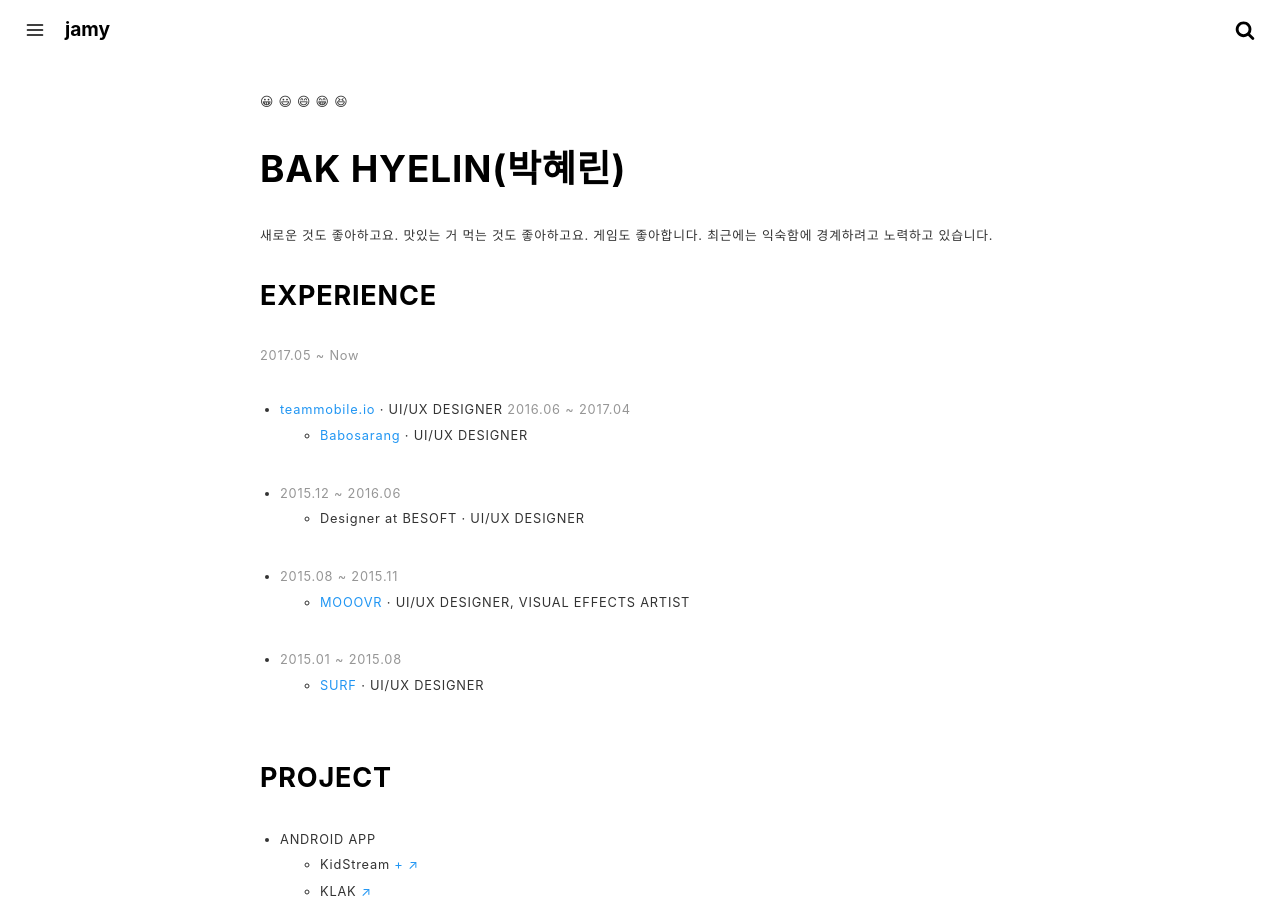
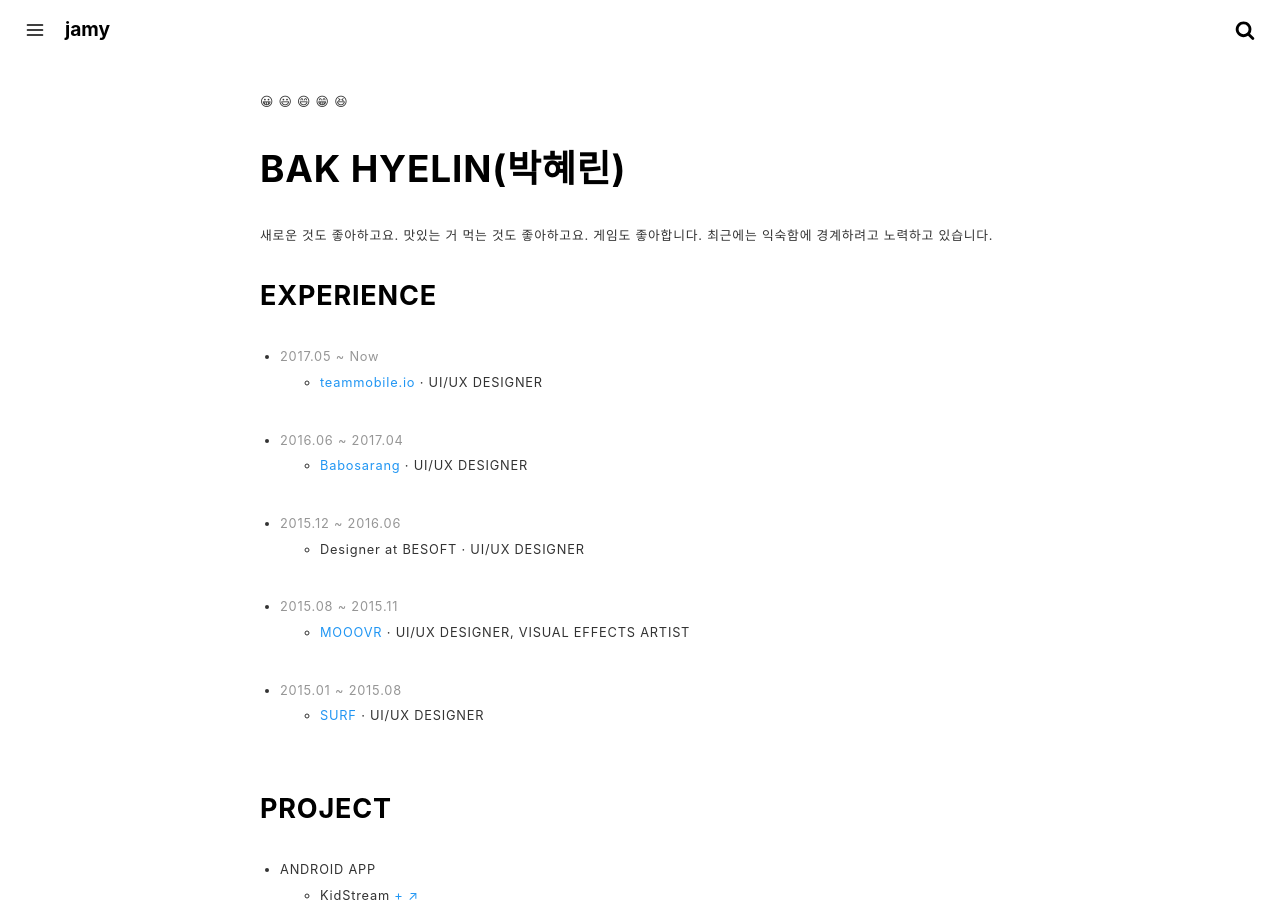
Before and after one commit to crazyjamy/crazyjamy.github.io, a Jekyll site: the page built from about.md, in a window 1280 px wide and 900 px high. Built offline with Jekyll 4.4.1, drawn with Linux system fonts in a browser that asks for light colours.

Commit message:
Update about.md

```diff
--- a/about.md
+++ b/about.md
@@ -12,9 +12,9 @@ permalink: /about/
 최근에는 익숙함에 경계하려고 노력하고 있습니다.
 
 ### EXPERIENCE
-<span style="color: #969696;">2017.05 ~ Now</span>
-- [teammobile.io](https://www.teammobile.io/) · UI/UX DESIGNER
-<span style="color: #969696;">2016.06 ~ 2017.04</span>
+- <span style="color: #969696;">2017.05 ~ Now</span>
+  - [teammobile.io](https://www.teammobile.io/) · UI/UX DESIGNER
+- <span style="color: #969696;">2016.06 ~ 2017.04</span>
   - [Babosarang](http://www.babosarang.co.kr/) · UI/UX DESIGNER
 - <span style="color: #969696;">2015.12 ~ 2016.06</span>
   - Designer at BESOFT · UI/UX DESIGNER
```
